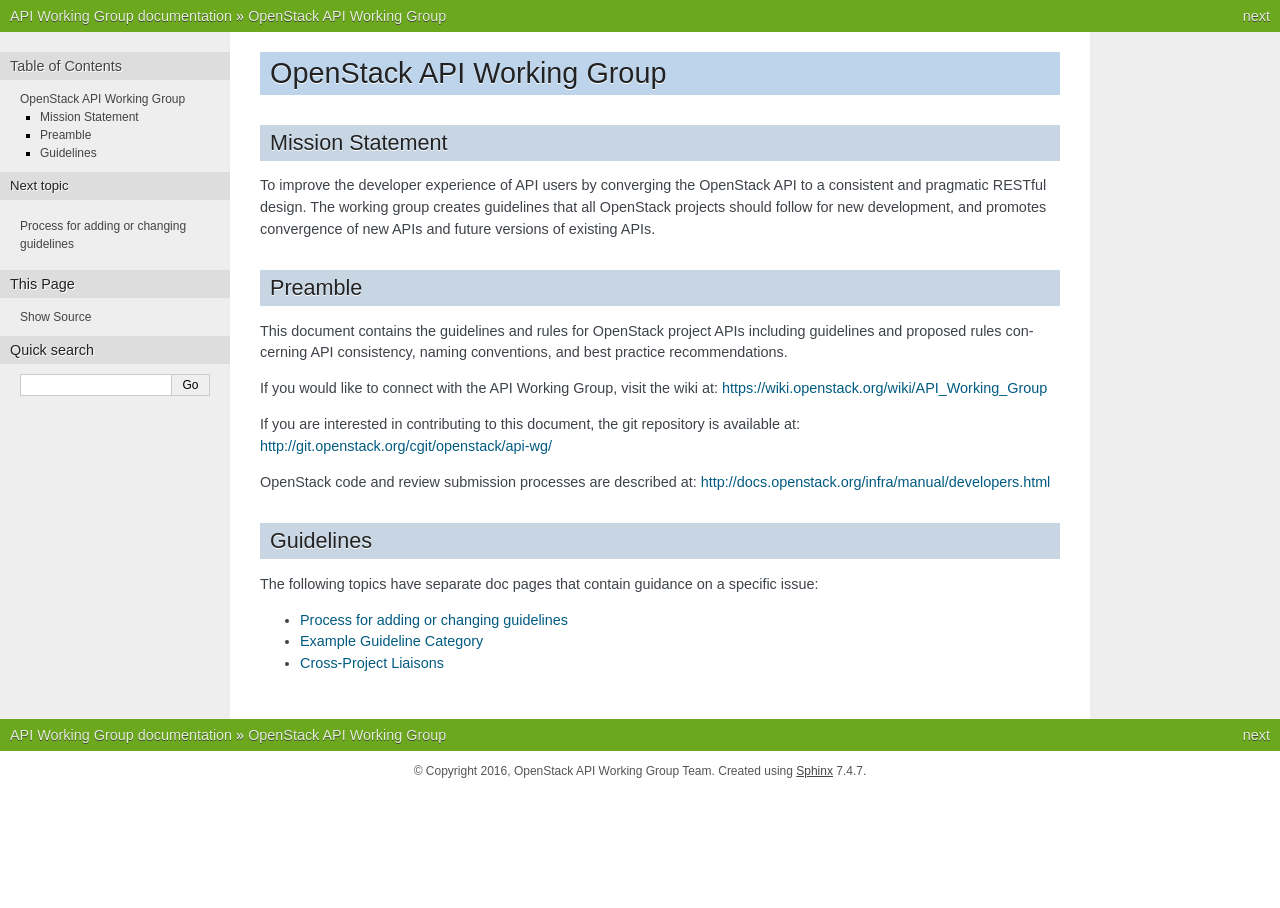
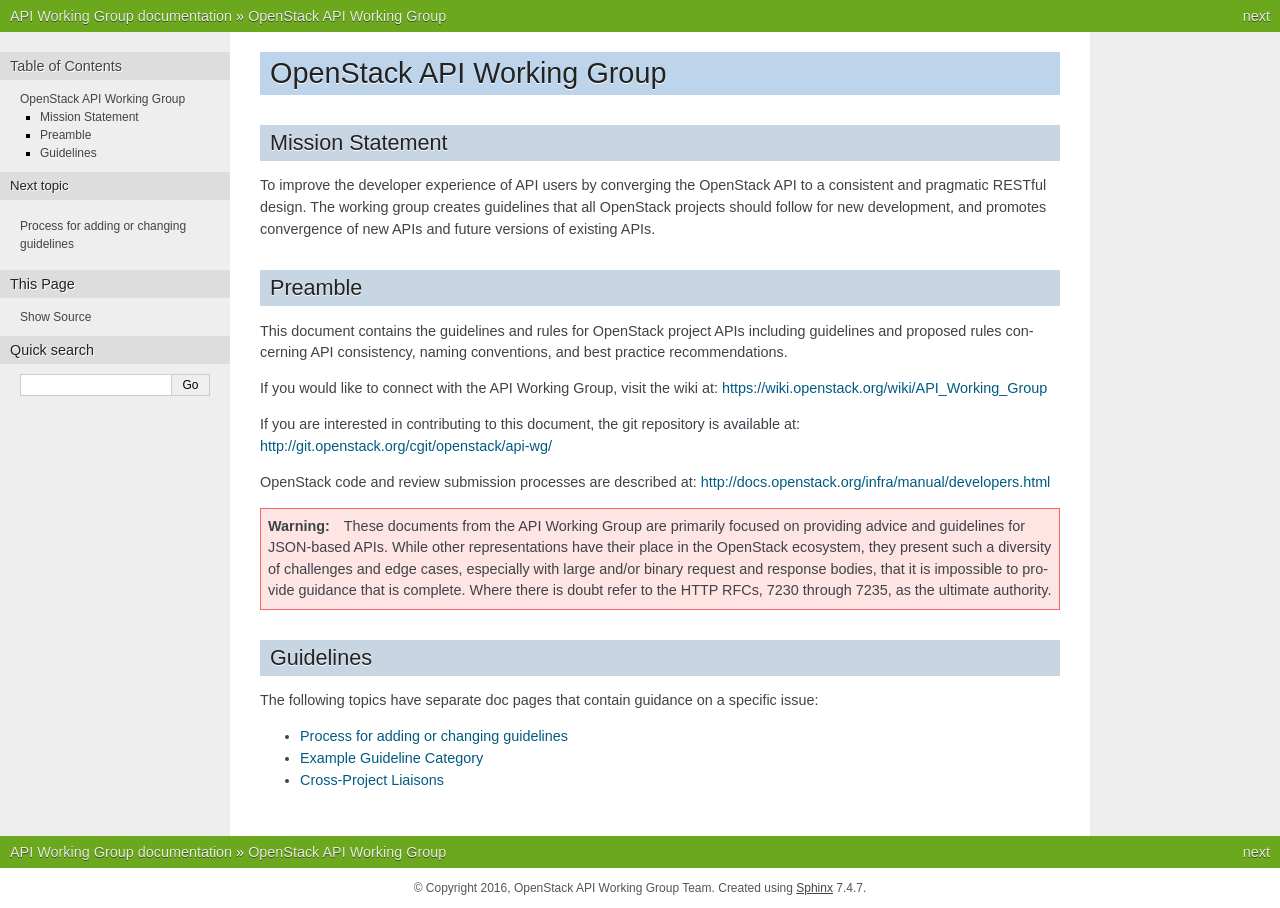
Before and after one commit to openstack/api-sig, a Sphinx documentation site: the page built from doc/source/index.rst, in a window 1280 px wide. Built offline with Sphinx 7.4.7, drawn with Linux system fonts in a browser that asks for light colours; the version number could not be read and is left out.

Commit message:
add a warning about json expectations
This change follows the discussion from a recent wg meeting[1] about
making a clear statement that the guidelines are assumed to be written
for JSON based payloads.

[1]:
http://eavesdrop.openstack.org/irclogs/%23openstack-meeting-3/%23openstack-meeting-3.2016-08-18.log.html#t2016-08-18T16:33:56

Change-Id: Iae6266c00062ad1693fe680b839dac49ff5518f7
Closes-Bug: #1614624

```diff
--- a/doc/source/index.rst
+++ b/doc/source/index.rst
@@ -29,6 +29,15 @@
 http://docs.openstack.org/infra/manual/developers.html
 
 
+.. warning::
+    These documents from the API Working Group are primarily focused on
+    providing advice and guidelines for JSON-based APIs. While other
+    representations have their place in the OpenStack ecosystem, they present
+    such a diversity of challenges and edge cases, especially with large
+    and/or binary request and response bodies, that it is impossible to
+    provide guidance that is complete. Where there is doubt refer to the
+    HTTP RFCs, 7230 through 7235, as the ultimate authority.
+
 Guidelines
 ----------
 
```
